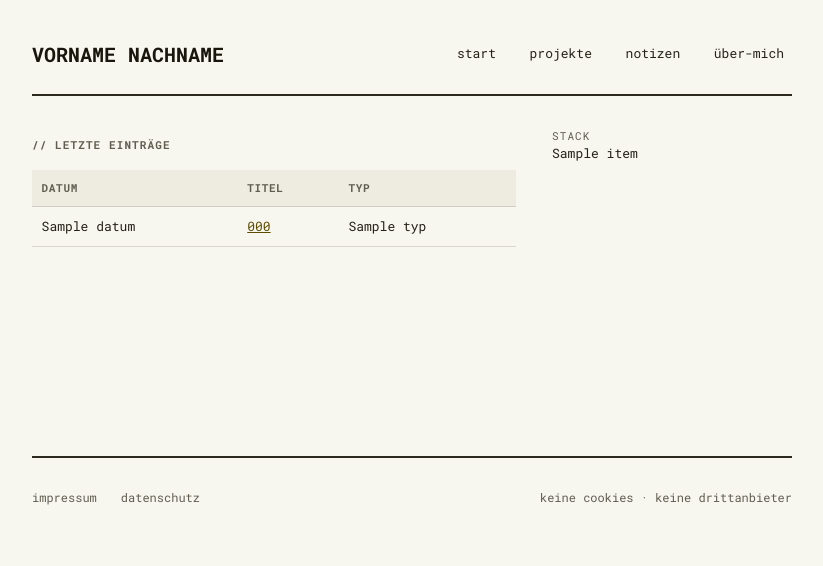
After one commit to comuta/portfolio, a Flask app: template app/templates/index.html in a window 1280 px wide. The commit adds this page. Shown: the top 566 px of the page, without its empty margins (228-1051 px from the left). Run offline with Flask 3, Linux system fonts and the light colour scheme; the template is opened without the code that fills it: most values are stand-ins (such as "Sample title", 1, 10 or a date in 2020).

Commit message:
Implement Startseite (/)
Short intro, latest projects+notes table, aggregated stack and alias
sidebar, optional availability/status box and hint callout — all sourced
from site.config.json and the post listing, matching the design's screen 01.

```diff
--- a/app/content.py
+++ b/app/content.py
@@ -118,6 +118,7 @@ class SiteConfig(BaseModel):
     name: str
     aliase: list[Alias] = Field(default_factory=list)
     kurzprofil: str = ""
+    hinweis: str | None = None
     verfuegbarkeit: Verfuegbarkeit = Field(default_factory=Verfuegbarkeit)
     kontakt: Kontakt
     impressum: ImpressumAngaben
--- a/app/static/css/base.css
+++ b/app/static/css/base.css
@@ -247,3 +247,76 @@ img {
   color: var(--color-nav-active-text);
   border-color: var(--color-nav-active-bg);
 }
+
+.table-scroll {
+  overflow-x: auto;
+}
+
+.entry-table {
+  width: 100%;
+  border-collapse: collapse;
+  font-size: 0.8125rem;
+  margin: 0.5rem 0 1.5rem;
+}
+
+.entry-table th,
+.entry-table td {
+  text-align: left;
+  padding: 0.6rem;
+  border-bottom: 1px solid var(--color-border-subtle);
+  white-space: nowrap;
+}
+
+.entry-table thead th {
+  font-size: 0.6875rem;
+  letter-spacing: 0.06em;
+  text-transform: uppercase;
+  color: var(--color-text-muted);
+  background: var(--color-row-alt);
+  border-bottom: 1px solid var(--color-border);
+}
+
+.entry-table__typ--projekt {
+  color: var(--color-accent);
+}
+
+.entry-table__typ--notiz {
+  color: var(--color-text-muted);
+}
+
+.callout {
+  border-left: 2px solid var(--color-accent);
+  padding-left: 1rem;
+  margin: 1.5rem 0;
+}
+
+.sidebar {
+  display: flex;
+  flex-direction: column;
+  gap: 1.4rem;
+  font-size: 0.8125rem;
+}
+
+.status-box {
+  border: 1px solid var(--color-accent);
+  padding: 0.9rem;
+}
+
+.status-box p {
+  margin: 0.4rem 0 0;
+  line-height: 1.5;
+}
+
+.plain-list {
+  list-style: none;
+  margin: 0;
+  padding: 0;
+  display: flex;
+  flex-direction: column;
+  gap: 0.3rem;
+}
+
+.alias-link {
+  text-decoration: none;
+  border-bottom: 1px solid currentColor;
+}
--- /dev/null
+++ b/app/templates/index.html
@@ -0,0 +1,80 @@
+{% extends "base.html" %}
+
+{% block content %}
+  <div class="two-col">
+    <div>
+      {% if site_config %}
+        <p class="prose">{{ site_config.kurzprofil }}</p>
+      {% endif %}
+
+      <section aria-labelledby="letzte-eintraege-heading">
+        <h2 id="letzte-eintraege-heading" class="eyebrow">// letzte einträge</h2>
+        <div class="table-scroll"><table class="entry-table">
+          <thead>
+            <tr>
+              <th scope="col">datum</th>
+              <th scope="col">titel</th>
+              <th scope="col">typ</th>
+            </tr>
+          </thead>
+          <tbody>
+            {% for eintrag in latest %}
+              <tr>
+                <td>{{ eintrag.datum }}</td>
+                <td>
+                  {% if eintrag.typ == "projekt" %}
+                    <a href="/projekte/{{ eintrag.slug }}/">{{ eintrag.titel }}</a>
+                  {% else %}
+                    <a href="/notizen">{{ eintrag.titel }}</a>
+                  {% endif %}
+                </td>
+                <td class="entry-table__typ entry-table__typ--{{ eintrag.typ }}">{{ eintrag.typ }}</td>
+              </tr>
+            {% else %}
+              <tr><td colspan="3">Noch keine Einträge.</td></tr>
+            {% endfor %}
+          </tbody>
+        </table></div>
+      </section>
+
+      {% if site_config and site_config.hinweis %}
+        <blockquote class="prose callout">{{ site_config.hinweis }}</blockquote>
+      {% endif %}
+    </div>
+
+    <aside class="sidebar" aria-label="Zusatzinformationen">
+      {% if site_config and site_config.verfuegbarkeit.anzeigen and site_config.verfuegbarkeit.text %}
+        <div class="status-box">
+          <div class="eyebrow">status</div>
+          <p>{{ site_config.verfuegbarkeit.text }}</p>
+        </div>
+      {% endif %}
+
+      {% if stack %}
+        <div>
+          <div class="eyebrow">stack</div>
+          <ul class="plain-list">
+            {% for item in stack %}<li>{{ item }}</li>{% endfor %}
+          </ul>
+        </div>
+      {% endif %}
+
+      {% if site_config and site_config.aliase %}
+        <div>
+          <div class="eyebrow">aliase</div>
+          <ul class="plain-list">
+            {% for alias in site_config.aliase %}
+              <li>
+                {% if alias.url %}
+                  <a class="alias-link" href="{{ alias.url }}">{{ alias.plattform | lower }}/{{ alias.anzeige }}</a>
+                {% else %}
+                  {{ alias.plattform | lower }}/{{ alias.anzeige }}
+                {% endif %}
+              </li>
+            {% endfor %}
+          </ul>
+        </div>
+      {% endif %}
+    </aside>
+  </div>
+{% endblock %}
```
Also changed, not shown: app/routes.py (+28 -1 lines).
